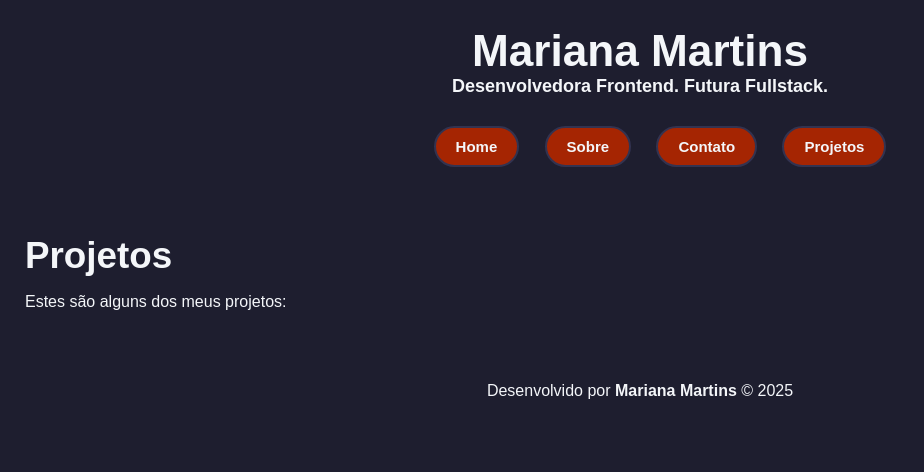
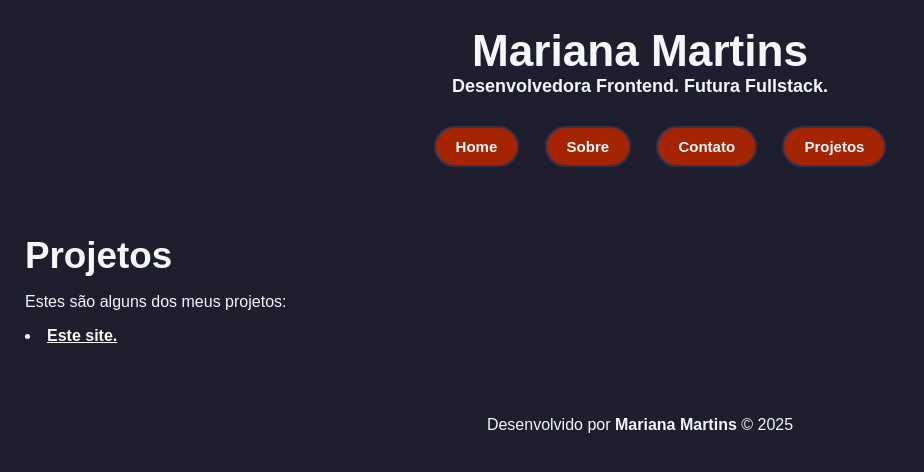
Before and after one commit to veearch/meu-primeiro-site, a plain HTML site: page projetos.html in a window 1280 px wide. Shown: the whole page, without its empty margins (0-924 px from the left). Drawn offline with Linux system fonts and the light colour scheme.

Commit message:
Update projetos.html

```diff
--- a/projetos.html
+++ b/projetos.html
@@ -24,6 +24,7 @@
     <main>
         <h1>Projetos</h1>
         <p>Estes são alguns dos meus projetos:</p>
+        <li> <a href='meu-primeiro-site-six-theta.vercel.app'>Este site.</a></li>
     </main>
 
     <footer>
```
